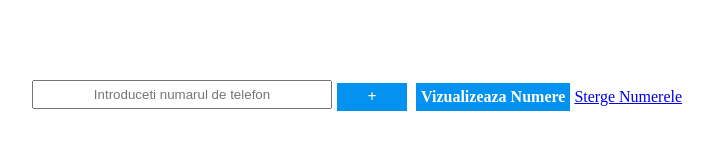
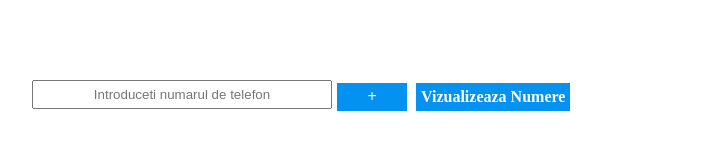
Before and after one commit to TudorIonutElian/Phone-Number-Validator-, a plain HTML site: page index.html in a window 1280 px wide. Shown: the whole page, without its empty margins (146-859 px from the left). Drawn offline with Linux system fonts and the light colour scheme.

Commit message:
Kindly Updated

```diff
--- a/index.html
+++ b/index.html
@@ -18,7 +18,6 @@
             <div id="addNumber">
                 <a id="validateNumber" href="#">+</a>
                 <a id="viewNumber" href="#">Vizualizeaza Numere</a>
-                <a id="deleteNumber" href="#">Sterge Numerele</a>
             </div>
         </div>
         <div>
```
